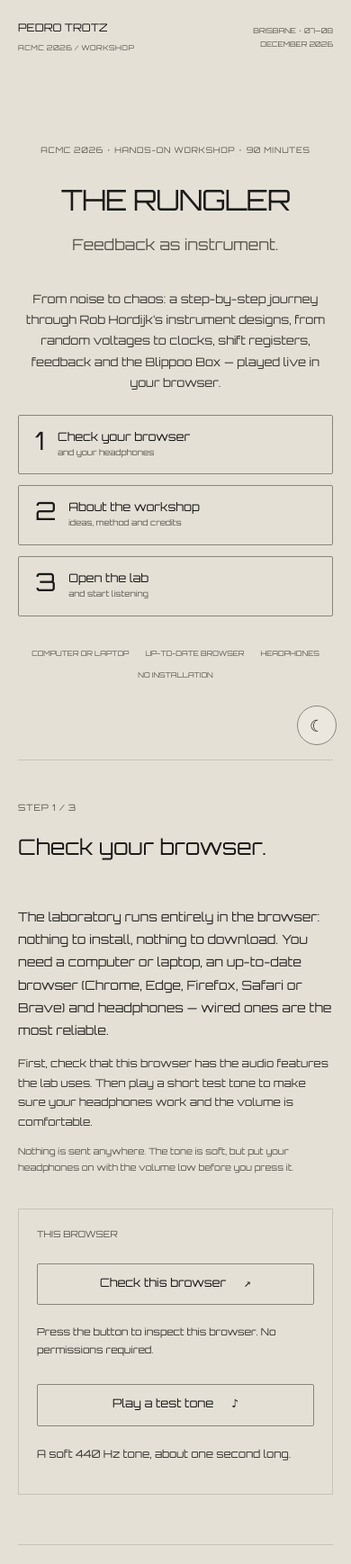
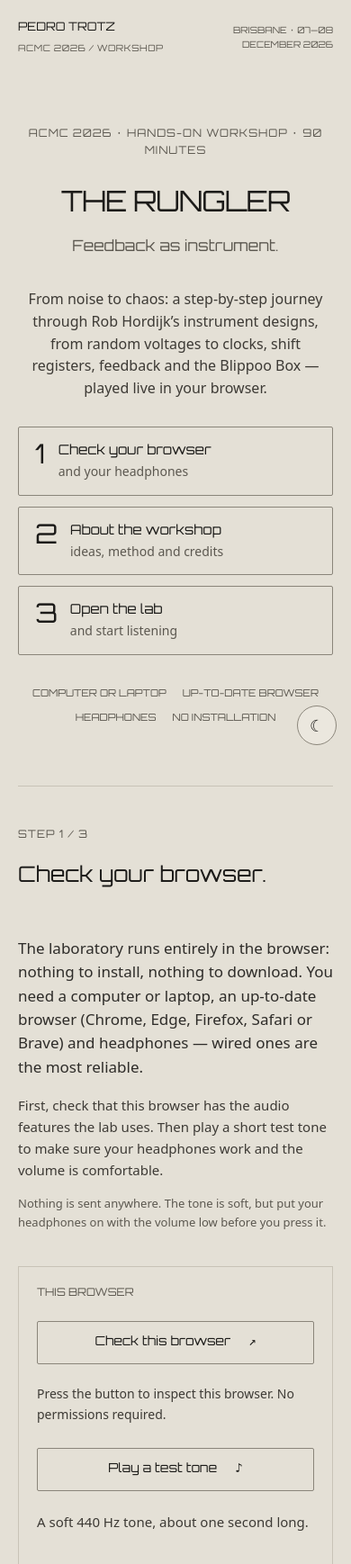
Before and after one commit to pereamengual/acmc-2026-rungler, a website: page index.html in a window 390 px wide. Shown: the top 1738 px of the page at 90% size. Drawn offline with Linux system fonts and the light colour scheme.

Commit message:
Readable landing page; offline landing page for the USB
Landing page typography now follows the lab: Orbitron for titles and
labels, the system font for reading text, nothing below 11 px on
desktop (body 15 px, lead 17–18 px).

tools/build-offline.mjs also packs the landing page into offline.html,
linked to lab/offline.html and back, so the USB opens the same
three-step page as the website.

Co-Authored-By: Claude Opus 5.5 <noreply@anthropic.com>

```diff
--- a/styles.css
+++ b/styles.css
@@ -18,7 +18,8 @@
   --invert-bg: #fff; --invert-ink: #000; --invert-hint: #333;
   /* the conceptual diagram */
   --sv-node: #aaaaaa; --sv-wire: #888888; --sv-grid: #252525;
-  --font: Orbitron, 'SF Mono', Menlo, Monaco, Consolas, 'Liberation Mono', monospace;
+  --title: Orbitron, 'SF Mono', Menlo, Monaco, Consolas, 'Liberation Mono', monospace;   /* titles, labels */
+  --font: system-ui, -apple-system, 'Segoe UI', Roboto, sans-serif;                     /* reading text, as in the lab */
 }
 /* light: the same off-white as the lab */
 :root[data-theme="light"] {
@@ -41,7 +42,7 @@
 }
 * { box-sizing: border-box; }
 html { scroll-behavior: smooth; scroll-padding-top: 30px; }
-body { margin: 0; background: var(--bg); color: var(--text); font-family: var(--font); font-size: 14px; line-height: 1.8; -webkit-font-smoothing: antialiased; }
+body { margin: 0; background: var(--bg); color: var(--text); font-family: var(--font); font-size: 15px; line-height: 1.6; -webkit-font-smoothing: antialiased; }
 a { color: var(--soft); text-decoration: none; }
 a:hover { color: var(--strong); }
 button { font: inherit; }
@@ -50,18 +51,18 @@ code { font-family: 'SF Mono', Menlo, Monaco, Consolas, monospace; font-size: .9
 .skip-link { position: absolute; top: -100px; left: 16px; z-index: 10; padding: 10px 18px; background: var(--invert-bg); color: var(--invert-ink); }
 .skip-link:focus { top: 12px; }
 .site-header { min-height: 100px; display: flex; align-items: center; justify-content: space-between; gap: 24px; }
-.brand { font-size: 15px; line-height: 1.7; color: var(--strong); }
-.brand small { color: var(--muted); font-size: 9px; letter-spacing: .06em; }
-.header-meta { color: var(--muted); font-size: 10px; text-align: right; }
+.brand { font: 15px/1.7 var(--title); color: var(--strong); }
+.brand small { color: var(--muted); font-size: 11px; letter-spacing: .06em; }
+.header-meta { color: var(--muted); font: 12px/1.6 var(--title); text-align: right; }
 .hero { min-height: calc(100svh - 100px); display: flex; justify-content: center; align-items: center; text-align: center; padding: 80px 0 110px; }
 .hero-copy { width: 100%; max-width: 900px; }
-.eyebrow { margin: 0 auto 30px; max-width: 680px; color: var(--muted); font-size: 9px; letter-spacing: .08em; }
+.eyebrow { margin: 0 auto 30px; max-width: 680px; color: var(--muted); font: 12px/1.6 var(--title); letter-spacing: .08em; }
 .live-dot { display: none; }
-h1 { margin: 0 0 14px; color: var(--strong); font-size: clamp(32px, 7vw, 72px); font-weight: 400; line-height: 1.2; letter-spacing: -.035em; }
-.hero-subtitle { margin: 0 0 32px; color: var(--muted); font-size: clamp(17px, 3vw, 25px); }
-.hero-intro { max-width: 710px; margin: 0 auto 22px; color: var(--soft); font-size: 15px; }
-.hero-description { max-width: 740px; margin: 0 auto 32px; color: var(--muted); font-size: 12px; }
-.cta-button, button { display: inline-flex; align-items: center; justify-content: center; gap: 20px; padding: 12px 30px; background: transparent; color: var(--strong); border: 1px solid var(--border); border-radius: 2px; cursor: pointer; font-size: 15px; font-weight: 400; line-height: 1.6; transition: background-color .2s, color .2s; }
+h1 { font-family: var(--title); margin: 0 0 14px; color: var(--strong); font-size: clamp(32px, 7vw, 72px); font-weight: 400; line-height: 1.2; letter-spacing: -.035em; }
+.hero-subtitle { margin: 0 0 32px; color: var(--muted); font-family: var(--title); font-size: clamp(17px, 3vw, 25px); }
+.hero-intro { max-width: 710px; margin: 0 auto 30px; color: var(--soft); font-size: 18px; line-height: 1.55; }
+.hero-description { max-width: 740px; margin: 0 auto 32px; color: var(--muted); font-size: 15px; }
+.cta-button, button { display: inline-flex; align-items: center; justify-content: center; gap: 20px; padding: 12px 30px; background: transparent; color: var(--strong); border: 1px solid var(--border); border-radius: 2px; cursor: pointer; font-family: var(--title); font-size: 15px; font-weight: 400; line-height: 1.6; transition: background-color .2s, color .2s; }
 .cta-button:hover, button:hover { background: var(--invert-bg); color: var(--invert-ink); }
 button:focus-visible, a:focus-visible { outline: 2px solid var(--strong); outline-offset: 5px; }
 /* The three steps, in the order of use */
@@ -69,59 +70,60 @@ button:focus-visible, a:focus-visible { outline: 2px solid var(--strong); outlin
 .steps a { display: grid; grid-template-columns: auto 1fr; gap: 2px 14px; height: 100%; padding: 16px 18px; border: 1px solid var(--border); border-radius: 2px; color: var(--strong); transition: background-color .2s, color .2s; }
 .steps a:hover { background: var(--invert-bg); color: var(--invert-ink); }
 .steps a:hover .step-hint { color: var(--invert-hint); }
-.step-number { grid-row: 1 / 3; font-size: 28px; line-height: 1.1; }
-.step-name { font-size: 13px; line-height: 1.4; }
-.step-hint { font-size: 9px; color: var(--muted); line-height: 1.4; }
-.hero-tags { display: flex; justify-content: center; flex-wrap: wrap; gap: 10px 25px; margin-top: 35px; font-size: 9px; color: var(--muted); }
+.step-number { grid-row: 1 / 3; font: 30px/1.1 var(--title); }
+.step-name { font: 15px/1.4 var(--title); }
+.step-hint { font-size: 14px; color: var(--muted); line-height: 1.4; }
+.hero-tags { display: flex; justify-content: center; flex-wrap: wrap; gap: 10px 25px; margin-top: 35px; font: 12px/1.6 var(--title); color: var(--muted); }
 .section { padding: 65px 0 80px; border-top: 1px solid var(--line); }
 .section-header { margin-bottom: 30px; }
-.section-index { display: block; color: var(--muted); font-size: 10px; letter-spacing: .08em; margin-bottom: 18px; }
-h2 { font-weight: 400; font-size: clamp(24px, 3.2vw, 34px); color: var(--strong); line-height: 1.5; margin: 0; }
+.section-index { display: block; color: var(--muted); font: 12px/1.6 var(--title); letter-spacing: .08em; margin-bottom: 18px; }
+h2 { font-family: var(--title); font-weight: 400; font-size: clamp(24px, 3.2vw, 34px); color: var(--strong); line-height: 1.5; margin: 0; }
 .intro { display: grid; grid-template-columns: 1fr 1fr; gap: 0 65px; align-items: start; margin-bottom: 55px; }
 .intro-text { grid-column: 1; grid-row: 1; }
 .schematic { grid-column: 2; grid-row: 1; border: 1px solid var(--line); min-width: 0; }
-.diagram-topline, .diagram-note { display: flex; justify-content: space-between; gap: 12px; padding: 16px; color: var(--muted); font-size: 8px; letter-spacing: .04em; }
+.diagram-topline, .diagram-note { display: flex; justify-content: space-between; gap: 12px; padding: 14px 16px; color: var(--muted); font: 11px/1.5 var(--title); letter-spacing: .04em; }
 .diagram-note { border-top: 1px solid var(--line); }
 .schematic svg { display: block; width: 100%; height: auto; }
 /* Steps 1–3 */
 .step-header { margin-bottom: 32px; }
-.lead { color: var(--text); font-size: 14px; max-width: 760px; }
-.section p { color: var(--soft); font-size: 12px; }
-.section .lead { color: var(--text); font-size: 14px; }
-.fine-print { color: var(--muted) !important; font-size: 10px !important; }
+.lead { color: var(--text); font-size: 17px; line-height: 1.55; max-width: 760px; }
+.section p { color: var(--soft); font-size: 15px; }
+.section .lead { color: var(--text); font-size: 17px; }
+.fine-print { color: var(--muted) !important; font-size: 13px !important; }
 .check-grid { display: grid; grid-template-columns: 1fr 1fr; gap: 60px; align-items: start; }
 .tone-button { margin-top: 26px; }
-.tone-status { font-size: 11px; color: var(--muted); }
-.block-title { font-size: 11px; letter-spacing: .08em; text-transform: uppercase; color: var(--muted); margin: 0 0 18px; }
+.tone-status { font-size: 14px; color: var(--muted); }
+.block-title { font: 13px/1.5 var(--title); letter-spacing: .08em; text-transform: uppercase; color: var(--muted); margin: 0 0 18px; }
 .why, .credits { margin-top: 60px; max-width: 900px; }
-.reasons { margin: 24px 0 0; padding: 0 0 0 22px; color: var(--soft); font-size: 12px; }
+.reasons { margin: 24px 0 0; padding: 0 0 0 22px; color: var(--soft); font-size: 15px; }
 .reasons li { margin-bottom: 12px; padding-left: 6px; }
 .reasons strong, .credits strong { color: var(--strong); font-weight: 400; }
 .credits a, .section .fine-print a { color: var(--strong); text-decoration: underline; text-underline-offset: 3px; }
 .lab-step { text-align: center; }
 .lab-step .step-header, .lab-step .lead { margin-left: auto; margin-right: auto; }
 .lab-button { margin: 18px 0 26px; padding: 18px 46px; font-size: 18px; }
-.section-lead { max-width: 850px; color: var(--muted); margin: 0 0 35px; font-size: 12px; }
+.section-lead { max-width: 850px; color: var(--muted); margin: 0 0 35px; font-size: 15px; }
 .section-lead strong { color: var(--text); font-weight: 400; }
 .stages { list-style: none; margin: 0; padding: 0; border-top: 1px solid var(--line); }
 .stages li { display: grid; grid-template-columns: 55px minmax(0, 1fr) 145px; gap: 20px; padding: 26px 0; border-bottom: 1px solid var(--line); }
-.stage-id, .stage-type { color: var(--muted); font-size: 10px; padding-top: 6px; }
-.stage-type { text-align: right; font-size: 9px; }
-h4 { font-size: 17px; font-weight: 400; line-height: 1.6; color: var(--strong); margin: 0 0 8px; }
+.stage-id, .stage-type { color: var(--muted); font: 14px/1.6 var(--title); padding-top: 4px; }
+.stage-type { text-align: right; font-size: 11px; }
+h4 { font-family: var(--title); font-size: 17px; font-weight: 400; line-height: 1.6; color: var(--strong); margin: 0 0 8px; }
 h3 { font-weight: 400; }
-.stages p { max-width: 760px; margin: 0; color: var(--muted); font-size: 12px; }
+.reasons strong, .credits strong { font-weight: 600; }
+.stages p { max-width: 760px; margin: 0; color: var(--soft); font-size: 15px; }
 .test-panel { padding: 28px; border: 1px solid var(--line); min-width: 0; }
-.panel-label { display: block; margin-bottom: 22px; color: var(--muted); font-size: 10px; }
-button { width: 100%; font-size: 13px; padding: 12px 18px; }
+.panel-label { display: block; margin-bottom: 22px; color: var(--muted); font: 12px/1.5 var(--title); }
+button { width: 100%; font-size: 14px; padding: 12px 18px; }
 .check-results { margin-top: 22px; }
-.check-results p { margin: 0; font-size: 11px; }
+.check-results p { margin: 0; font-size: 14px; }
 .check-results ul { list-style: none; margin: 0; padding: 0; }
-.check-results li { display: flex; flex-wrap: wrap; justify-content: space-between; gap: 8px 14px; padding: 12px 0; border-top: 1px solid var(--line); font-size: 10px; }
+.check-results li { display: flex; flex-wrap: wrap; justify-content: space-between; gap: 8px 14px; padding: 12px 0; border-top: 1px solid var(--line); font-size: 14px; }
 .check-results strong { font-weight: 400; }
 .test-pass { color: var(--strong); }
 .test-fail { color: var(--soft); text-decoration: underline; text-underline-offset: 3px; }
 .test-note { margin-top: 18px !important; }
-.footer { display: flex; flex-wrap: wrap; justify-content: space-between; gap: 18px 30px; border-top: 1px solid var(--line); padding: 35px 0 65px; color: var(--muted); font-size: 9px; }
+.footer { display: flex; flex-wrap: wrap; justify-content: space-between; gap: 18px 30px; border-top: 1px solid var(--line); padding: 35px 0 65px; color: var(--muted); font-size: 13px; }
 .footer strong { font-weight: 400; color: var(--strong); }
 .footer p { flex-basis: 100%; margin: 0; }
 @media (max-width: 800px) {
@@ -136,13 +138,13 @@ button { width: 100%; font-size: 13px; padding: 12px 18px; }
 }
 @media (max-width: 600px) {
   .site-header { min-height: 85px; gap: 20px; }
-  .brand { font-size: 12px; }
-  .brand small { font-size: 8px; }
-  .header-meta { max-width: 135px; font-size: 8px; }
+  .brand { font-size: 13px; }
+  .brand small { font-size: 10px; }
+  .header-meta { max-width: 150px; font-size: 10px; }
   .hero { min-height: calc(100svh - 85px); padding: 55px 0 65px; }
-  .hero-intro { font-size: 13px; }
-  .hero-description { font-size: 11px; }
-  .hero-tags { font-size: 8px; gap: 10px 18px; }
+  .hero-intro { font-size: 16px; }
+  .hero-description { font-size: 14px; }
+  .hero-tags { font-size: 11px; gap: 10px 18px; }
   .section { padding: 45px 0 55px; }
   .lab-button { padding: 14px 26px; font-size: 15px; }
   .test-panel { padding: 20px; }
--- a/tools/build-offline.mjs
+++ b/tools/build-offline.mjs
@@ -1,10 +1,12 @@
-// OFFLINE BUILD — the lab as one HTML file that opens with a double click (plan B for the
-// workshop: a USB stick, no network, no server, nothing to install).
+// OFFLINE BUILD — the landing page and the lab as HTML files that open with a double click
+// (plan B for the workshop: a USB stick, no network, no server, nothing to install).
 //
-//   lab/index.html ─┐
-//   lab/lab.css ────┼─▶ [ this script ] ──▶ <out>/lab/offline.html  (everything inside)
-//   fonts/*.woff2 ──┤
-//   lab/js/**  ─────┘
+//   index.html, styles.css, app.js ──────▶ <out>/offline.html      (landing page, everything inside)
+//   lab/index.html, lab/lab.css, lab/js/** ▶ <out>/lab/offline.html  (the lab, everything inside)
+//   fonts/*.woff2 ─────────────────────── (inside both)
+//
+// The two link to each other: the landing page's "Open the laboratory" opens lab/offline.html,
+// and the lab's title goes back to offline.html.
 //
 // Why: opened as a file (file://), browsers refuse to load ES modules and the AudioWorklet
 // from separate files. So the modules are joined into one ordinary script, and the audio
@@ -16,8 +18,8 @@
 // with an error if it meets anything else, or a circular import.
 //
 // Usage:  node tools/build-offline.mjs <output folder>
-//         (the output folder gets lab/offline.html; copy the rest of the site next to it, so
-//          the diagram's links to the code still work)
+//         (the output folder gets offline.html and lab/offline.html; copy the rest of the site
+//          next to them, so the diagram's links to the code still work)
 
 import { readFileSync, writeFileSync, mkdirSync } from 'node:fs';
 import { resolve, dirname, relative } from 'node:path';
@@ -101,7 +103,26 @@ swap('<link rel="stylesheet" href="./lab.css">', `<style>\n${safe(css)}\n</style
 swap('  <script type="module" src="./js/main.js"></script>\n', '');
 swap('</body>', `<script>\n${safe(page)}\n</script>\n</body>`);
 swap('<title>The Rungler / Laboratory — ACMC 2026</title>', '<title>The Rungler / Laboratory (offline) — ACMC 2026</title>');
+swap('<a class="brand" href="../">', '<a class="brand" href="../offline.html">');
+swap('Return to the <a href="../">', 'Return to the <a href="../offline.html">');
 
 mkdirSync(resolve(out, 'lab'), { recursive: true });
 writeFileSync(resolve(out, 'lab/offline.html'), html);
 console.log(`lab/offline.html: ${(html.length / 1024).toFixed(0)} KB → ${resolve(out, 'lab/offline.html')}`);
+
+// ── 5. The landing page, also in one file (its script is an ordinary one, nothing to bundle) ──
+const landingCss = readFileSync(resolve(ROOT, 'styles.css'), 'utf8')
+  .replace("url('./fonts/Orbitron.woff2')", `url(data:font/woff2;base64,${font})`);
+const landingJs = readFileSync(resolve(ROOT, 'app.js'), 'utf8');
+let landing = readFileSync(resolve(ROOT, 'index.html'), 'utf8');
+const swapLanding = (from, to) => { if (!landing.includes(from)) throw new Error(`index.html: not found: ${from}`); landing = landing.replace(from, to); };
+swapLanding('  <link rel="preload" href="./fonts/Orbitron.woff2" as="font" type="font/woff2" crossorigin>\n', '');
+swapLanding('<link rel="stylesheet" href="./styles.css">', `<style>\n${safe(landingCss)}\n</style>`);
+swapLanding('  <script src="./app.js" defer></script>\n', '');
+swapLanding('</body>', `<script>\n${safe(landingJs)}\n</script>\n</body>`);
+swapLanding('href="./lab/">Open the laboratory', 'href="./lab/offline.html">Open the laboratory');
+swapLanding('<a class="brand" href="./"', '<a class="brand" href="./offline.html"');
+swapLanding(/<p class="fine-print">If this address does not load[^\n]*<\/p>/.exec(landing)?.[0] ?? 'missing fine print',
+  '<p class="fine-print">This is the offline copy (USB stick): it works without network or server. Online: <a href="https://pereamengual.github.io/acmc-2026-rungler/lab/">pereamengual.github.io/acmc-2026-rungler/lab</a> or <a href="https://pedrotrotz.com/rungler/lab/">pedrotrotz.com/rungler/lab</a>.</p>');
+writeFileSync(resolve(out, 'offline.html'), landing);
+console.log(`offline.html: ${(landing.length / 1024).toFixed(0)} KB → ${resolve(out, 'offline.html')}`);
```
Also changed, not shown: README.md.
